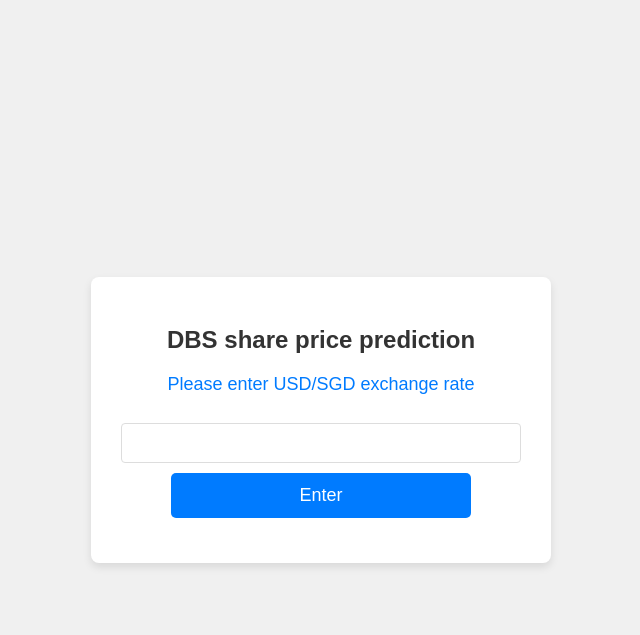
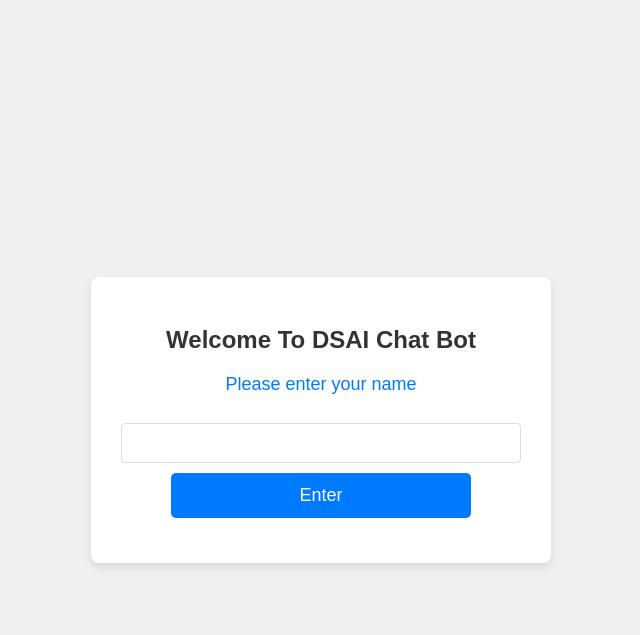
Before and after one commit to jacob-data-engineer/dbs_model_simple_dem0, a Flask app: page / in a window 1280 px wide. Shown: the top 635 px of the page, without its empty margins (319-959 px from the left). Run offline with Flask 3, Linux system fonts and the light colour scheme.

Commit message:
Updated the Index.html to show the new heading

```diff
--- a/templates/index.html
+++ b/templates/index.html
@@ -6,10 +6,10 @@
 </head>
 <body>
     <div class="container">
-    <h2>DBS share price prediction</h2>
+    <h2>Welcome To DSAI Chat Bot</h2>
         <form action="/prediction" method="post">
-            <p>Please enter USD/SGD exchange rate </p>
-            <input type="number" step="0.01" name="q">
+            <p>Please enter your name </p>
+            <input type="text" step="0.01" name="q">
             <input type="submit" value="Enter">
         </form>
     </div>
```
